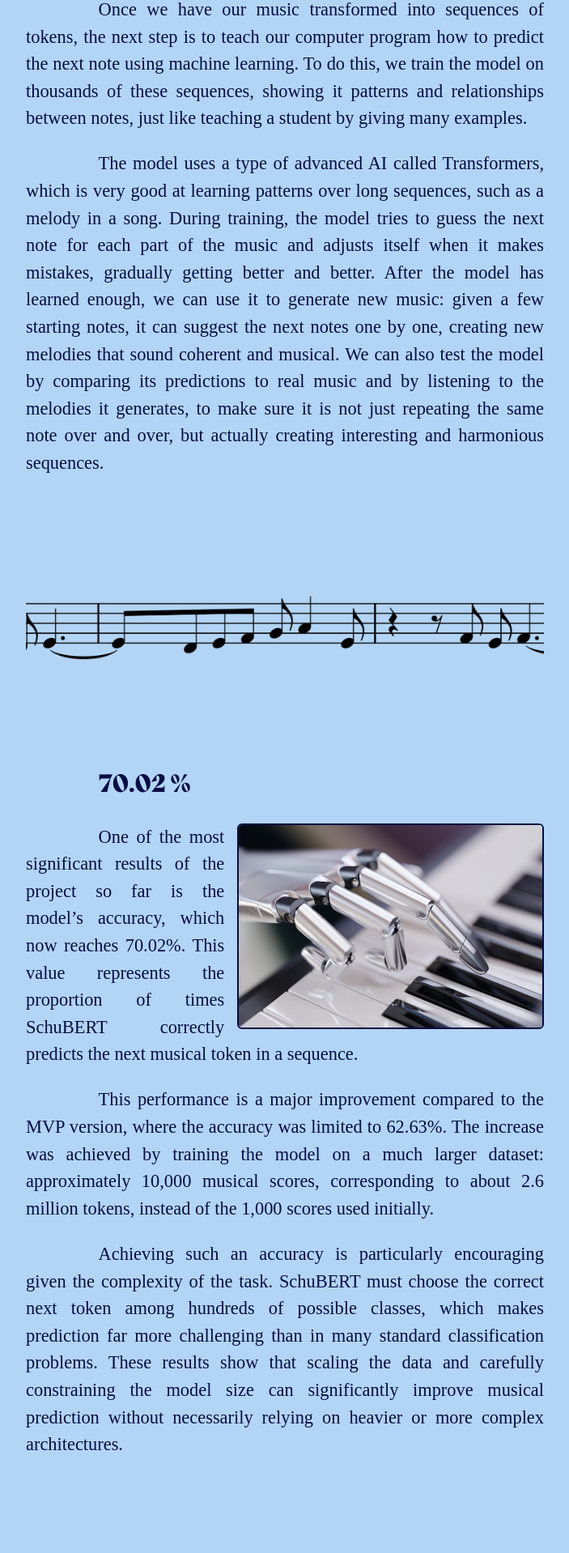
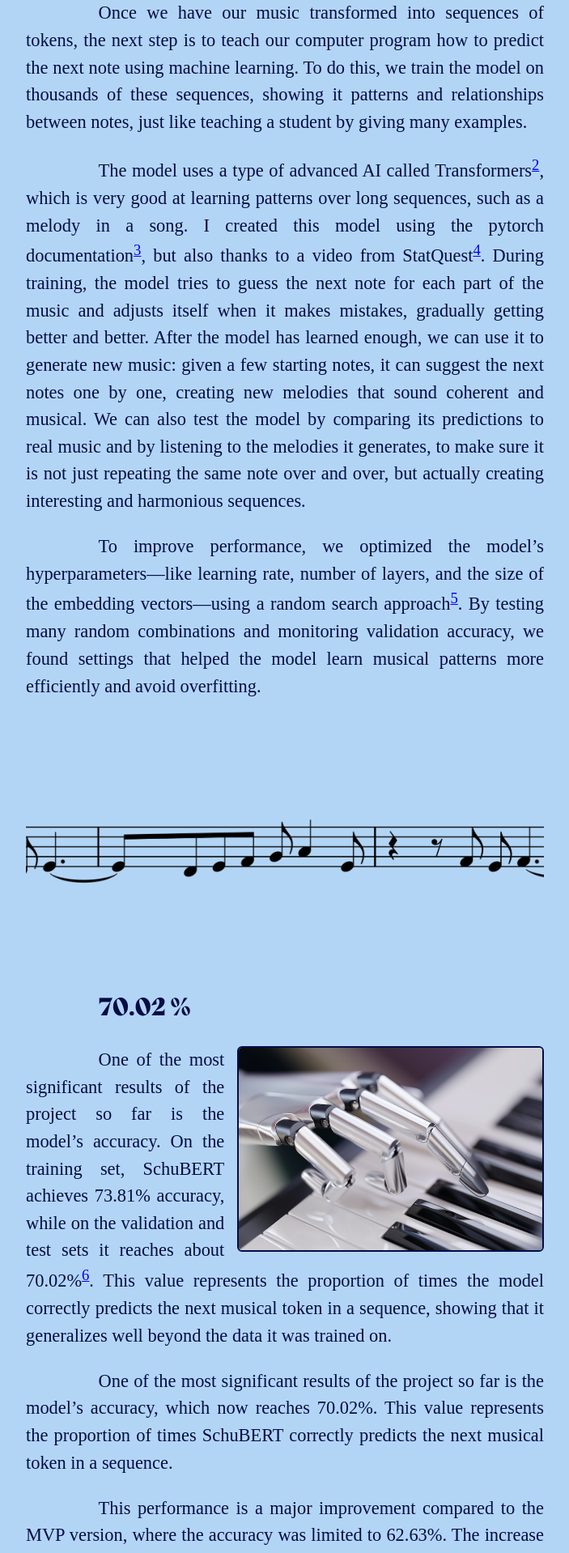
Before and after one commit to lazarvb/schubert2, a Flask app: page / in a window 1280 px wide. Shown: the part 3352-5270 px from the top of the page at 81% size, without its empty margins (288-991 px from the left). Run offline with Flask 3, Linux system fonts and the light colour scheme; some web fonts are replaced.

Commit message:
Revise homepage HTML structure and content
Updated the homepage HTML structure and content, improving layout and information presentation.

```diff
--- a/templates/homepage.html
+++ b/templates/homepage.html
@@ -1,4 +1,4 @@
-<!DOCTYPE html>
+<!doctype html>
 <html lang="fr">
     <head>
         <meta charset="UTF-8" />
@@ -144,8 +144,10 @@
                         To teach our computer program to understand and create
                         music using machine learning, we need lots of example
                         songs. For this, we use a huge free collection of sheet
-                        music called the PDMX database, which has over 250 000
-                        pieces of music from the MuseScore platform.
+                        music called the PDMX database<sup id="ref1"
+                            ><a href="#fn1">1</a></sup
+                        >, which has over 250 000 pieces of music from the
+                        MuseScore platform.
                     </p>
                     <p>
                         With a selected part of all these pieces, we convert
@@ -189,19 +191,35 @@
                     </p>
                     <p>
                         The model uses a type of advanced AI called
-                        Transformers, which is very good at learning patterns
-                        over long sequences, such as a melody in a song. During
-                        training, the model tries to guess the next note for
-                        each part of the music and adjusts itself when it makes
-                        mistakes, gradually getting better and better. After the
-                        model has learned enough, we can use it to generate new
-                        music: given a few starting notes, it can suggest the
-                        next notes one by one, creating new melodies that sound
-                        coherent and musical. We can also test the model by
-                        comparing its predictions to real music and by listening
-                        to the melodies it generates, to make sure it is not
-                        just repeating the same note over and over, but actually
-                        creating interesting and harmonious sequences.
+                        Transformers<sup id="ref2"><a href="#fn2">2</a></sup
+                        >, which is very good at learning patterns over long
+                        sequences, such as a melody in a song. I created this
+                        model using the pytorch documentation<sup id="ref3"
+                            ><a href="#fn3">3</a></sup
+                        >, but also thanks to a video from StatQuest<sup
+                            id="ref4"
+                            ><a href="#fn4">4</a></sup
+                        >. During training, the model tries to guess the next
+                        note for each part of the music and adjusts itself when
+                        it makes mistakes, gradually getting better and better.
+                        After the model has learned enough, we can use it to
+                        generate new music: given a few starting notes, it can
+                        suggest the next notes one by one, creating new melodies
+                        that sound coherent and musical. We can also test the
+                        model by comparing its predictions to real music and by
+                        listening to the melodies it generates, to make sure it
+                        is not just repeating the same note over and over, but
+                        actually creating interesting and harmonious sequences.
+                    </p>
+                    <p>
+                        To improve performance, we optimized the model’s
+                        hyperparameters—like learning rate, number of layers,
+                        and the size of the embedding vectors—using a random
+                        search approach<sup id="ref5"><a href="#fn5">5</a></sup
+                        >. By testing many random combinations and monitoring
+                        validation accuracy, we found settings that helped the
+                        model learn musical patterns more efficiently and avoid
+                        overfitting.
                     </p>
                 </div>
             </div>
@@ -218,6 +236,19 @@
                         alt="schubert"
                         class="float-img"
                     />
+                    <p>
+                        One of the most significant results of the project so
+                        far is the model’s accuracy. On the training set,
+                        SchuBERT achieves 73.81% accuracy, while on the
+                        validation and test sets it reaches about 70.02%<sup
+                            id="ref6"
+                            ><a href="#fn6">6</a></sup
+                        >. This value represents the proportion of times the
+                        model correctly predicts the next musical token in a
+                        sequence, showing that it generalizes well beyond the
+                        data it was trained on.
+                    </p>
+
                     <p>
                         One of the most significant results of the project so
                         far is the model’s accuracy, which now reaches 70.02%.
@@ -246,6 +277,66 @@
                 </div>
             </div>
         </div>
+        <div class="content">
+            <hr />
+            <ol>
+                <li id="fn1">
+                    Long, P., Novack, Z., Berg-Kirkpatrick, T., & McAuley, J.
+                    (2025, April). PDMX: A Large-Scale Public Domain MusicXML
+                    Dataset for Symbolic Music Processing. In ICASSP 2025-2025
+                    IEEE International Conference on Acoustics, Speech and
+                    Signal Processing (ICASSP) (pp. 1-5). IEEE.
+                    <a href="#ref1" title="Go back">↩</a>
+                </li>
+                <li id="fn2">
+                    Vaswani, A., Shazeer, N., et al., (2017). Attention is all
+                    you need. Advances in neural information processing systems,
+                    30.
+                    <a href="#ref2" title="Go back">↩</a>
+                </li>
+                <li id="fn3">
+                    PyTorch documentation,
+                    <a
+                        href="https://docs.pytorch.org/docs/stable/index.html"
+                        target="_blank"
+                    >
+                        https://docs.pytorch.org/docs/stable/index.html
+                    </a>
+                    (accessed on 01/01/2026)
+                    <a href="#ref3" title="Go back">↩</a>
+                </li>
+                <li id="fn4">
+                    Statquest, Coding a ChatGPT Like Transformer From Scratch in
+                    PyTorch,
+                    <a
+                        href="https://www.youtube.com/watch?v=C9QSpl5nmrY"
+                        target="_blank"
+                    >
+                        https://www.youtube.com/watch?v=C9QSpl5nmrY
+                    </a>
+                    (accessed on 01/01/2026)
+                    <a href="#ref4" title="Go back">↩</a>
+                </li>
+
+                <li id="fn5">
+                    Bergstra, J., & Bengio, Y. (2012). Random search for
+                    hyper-parameter optimization. The journal of machine
+                    learning research, 13(1), 281-305.
+                    <a href="#ref5" title="Go back">↩</a>
+                </li>
+                <li id="fn6">
+                    Accuracy results per dataset:
+                    <pre>
+Set     Loss        Accuracy (%)
+train   0.864243    73.814200
+val     0.997157    70.020117
+test    0.998782    70.023848
+    </pre
+                    >
+                    <a href="#ref6" title="Go back">↩</a>
+                </li>
+            </ol>
+        </div>
         <footer>
             <div class="header-box">
                 <p>
```
